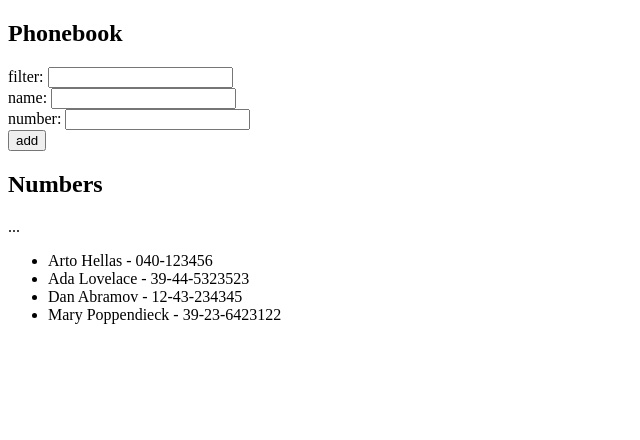
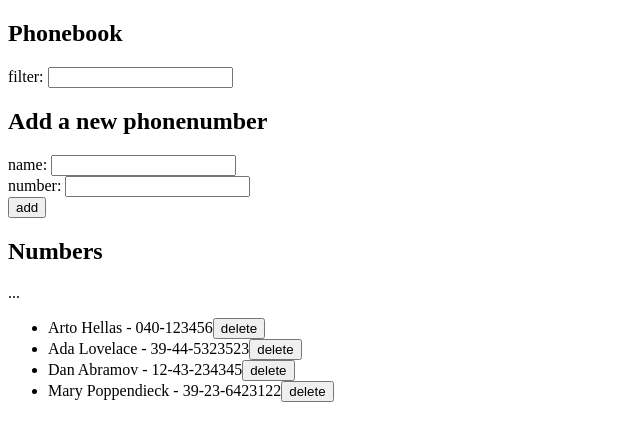
Before and after one commit to SweetCinnamonBun/05-puhelinluettelo, a React (Vite) app: page / in a window 1280 px wide. Shown: the top 440 px of the page, without its empty margins (0-640 px from the left). Built offline with nearby package versions, Linux system fonts and the light colour scheme; data requests are answered from the project's data file.

Commit message:
project sorf of ready

```diff
--- a/package.json
+++ b/package.json
@@ -7,7 +7,8 @@
     "dev": "vite",
     "build": "vite build",
     "lint": "eslint . --ext js,jsx --report-unused-disable-directives --max-warnings 0",
-    "preview": "vite preview"
+    "preview": "vite preview",
+    "server": "json-server -p3001 --watch db.json"
   },
   "dependencies": {
     "axios": "^1.6.0",
@@ -22,6 +23,7 @@
     "eslint-plugin-react": "^7.32.2",
     "eslint-plugin-react-hooks": "^4.6.0",
     "eslint-plugin-react-refresh": "^0.4.3",
+    "json-server": "^0.17.4",
     "vite": "^4.4.5"
   }
 }
--- a/src/App.jsx
+++ b/src/App.jsx
@@ -1,5 +1,63 @@
 import { useEffect, useState } from "react";
 import axios from "axios";
+import personsService from "./services/persons";
+
+const FilterForm = ({ filterPerson }) => {
+  return (
+    <div>
+      filter: <input onChange={filterPerson} />
+    </div>
+  );
+};
+
+const PersonForm = ({
+  addPerson,
+  newName,
+  handlePersonChange,
+  newNumber,
+  handleNumberChange,
+}) => {
+  return (
+    <div>
+      <form onSubmit={addPerson}>
+        <div>
+          name: <input value={newName} onChange={handlePersonChange} />
+        </div>
+        <div>
+          number: <input value={newNumber} onChange={handleNumberChange} />
+        </div>
+        <div>
+          <button type="submit">add</button>
+        </div>
+      </form>
+    </div>
+  );
+};
+
+const Persons = ({ showPersons, deletePerson }) => {
+  return (
+    <div>
+      <ul>
+        {showPersons.map((person) => (
+          <Person key={person.id} person={person} deletePerson={deletePerson} />
+        ))}
+      </ul>
+    </div>
+  );
+};
+
+const Person = ({ person, deletePerson }) => {
+  return (
+    <>
+      <li>
+        {person.name} - {person.number}
+        <button type="submit" onClick={() => deletePerson(person.id)}>
+          delete
+        </button>
+      </li>
+    </>
+  );
+};
 
 const App = () => {
   const [persons, setPersons] = useState([]);
@@ -9,10 +67,8 @@ const App = () => {
   const [filterCode, setFilterCode] = useState("");
 
   useEffect(() => {
-    console.log("effect");
-    axios.get("http://localhost:3001/persons").then((response) => {
-      console.log("promise fulfilled");
-      setPersons(response.data);
+    personsService.getAll().then((initialPersons) => {
+      setPersons(initialPersons);
     });
   }, []);
   console.log("render", persons.length, "persons");
@@ -27,7 +83,6 @@ const App = () => {
     const numberObject = {
       name: newName,
       number: newNumber,
-      id: persons.length + 1,
     };
 
     let wasFound = false;
@@ -36,14 +91,36 @@ const App = () => {
         element.name === numberObject.name ||
         element.number === numberObject.number
       ) {
-        alert("Stop!");
+        // alert("Stop!");
         wasFound = true;
       }
     });
 
     if (wasFound === false) {
-      setPersons(persons.concat(numberObject));
-      setNewName("");
+      personsService.create(numberObject).then((returnedPerson) => {
+        setPersons(persons.concat(returnedPerson));
+        setNewName("");
+      });
+    }
+
+    if (wasFound === true) {
+      if (
+        window.confirm(
+          `${numberObject.name} is already added to phonebook, replace the old number with a new one?`
+        )
+      ) {
+        const oldPerson = persons.find((x) => x.name === numberObject.name);
+        const newNumberPerson = { ...oldPerson, number: numberObject.number };
+        personsService
+          .update(oldPerson.id, newNumberPerson)
+          .then((returnedPerson) => {
+            setPersons(
+              persons.map((person) =>
+                person.id !== oldPerson.id ? person : returnedPerson
+              )
+            );
+          });
+      }
     }
 
     setNewName("");
@@ -72,30 +149,36 @@ const App = () => {
           person.name.toLowerCase().includes(filterCode)
         );
 
+  // const updatePersonNumber = (id) => {
+  //   const changedPerson = persons.find((person) => person.id === id);
+  //   const newPersonNumber = {...changedPerson, number:}
+  //   personsService.update();
+  // };
+
+  const deletePerson = (id) => {
+    const person = persons.find((person) => person.id === id);
+    if (window.confirm(`Delete ${person.name}`)) {
+      personsService.deletePerson(id).then((removedPerson) => {
+        setPersons(persons.filter((person) => person.id !== id));
+      });
+    }
+  };
+
   return (
     <div>
       <h2>Phonebook</h2>
-      filter: <input onChange={filterPerson} />
-      <form onSubmit={addPerson}>
-        <div>
-          name: <input value={newName} onChange={handlePersonChange} />
-        </div>
-        <div>
-          number: <input value={newNumber} onChange={handleNumberChange} />
-        </div>
-        <div>
-          <button type="submit">add</button>
-        </div>
-      </form>
+      <FilterForm filterPerson={filterPerson} />
+      <h2>Add a new phonenumber</h2>
+      <PersonForm
+        addPerson={addPerson}
+        newName={newName}
+        handlePersonChange={handlePersonChange}
+        handleNumberChange={handleNumberChange}
+        newNumber={newNumber}
+      />
       <h2>Numbers</h2>
       ...
-      <ul>
-        {showPersons.map((person) => (
-          <li>
-            {person.name} - {person.number}
-          </li>
-        ))}
-      </ul>
+      <Persons showPersons={showPersons} deletePerson={deletePerson} />
     </div>
   );
 };
--- /dev/null
+++ b/src/services/persons.js
@@ -0,0 +1,25 @@
+import axios from "axios";
+
+const baseUrl = "http://localhost:3001/persons";
+
+const getAll = () => {
+  const request = axios.get(baseUrl);
+  return request.then((response) => response.data);
+};
+
+const create = (newObject) => {
+  const request = axios.post(baseUrl, newObject);
+  return request.then((response) => response.data);
+};
+
+const update = (id, newObject) => {
+  const request = axios.put(`${baseUrl}/${id}`, newObject);
+  return request.then((response) => response.data);
+};
+
+const deletePerson = (id) => {
+  const request = axios.delete(`${baseUrl}/${id}`);
+  return request.then((response) => response.data);
+};
+
+export default { getAll, create, update, deletePerson };
```
Also changed, not shown: db.json (line endings or trailing spaces), 1 other file (tests, documents, lock files or other folders).
